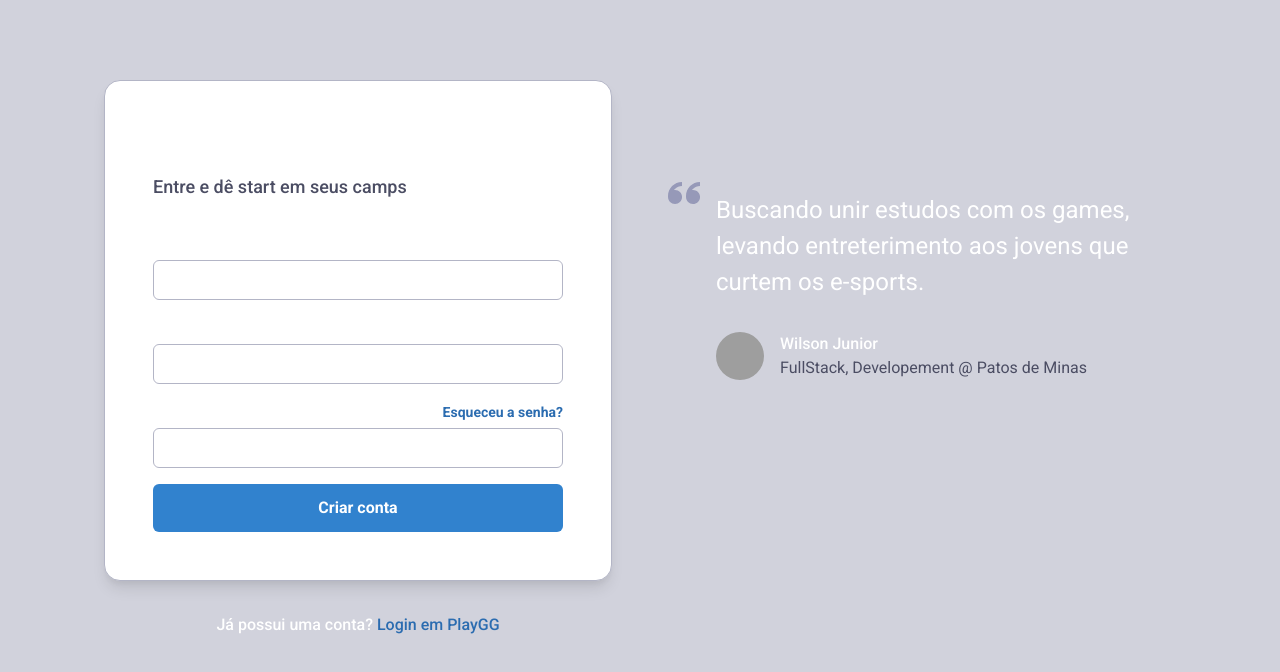
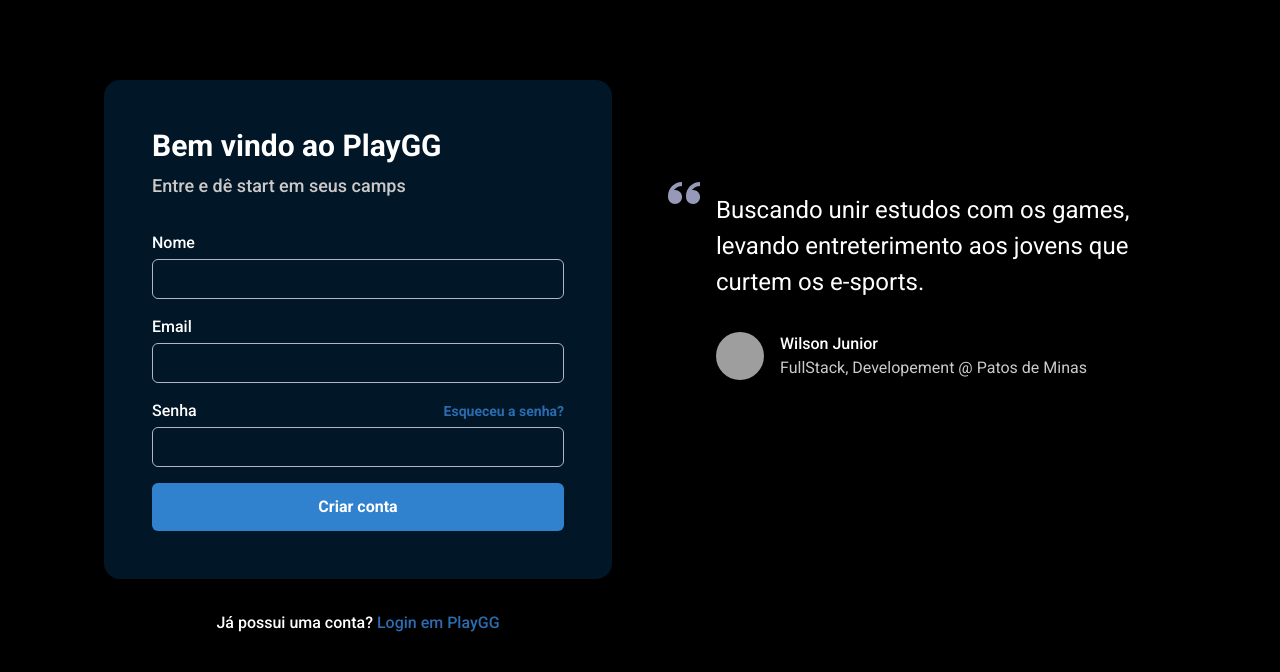
Before and after one commit to felipegomes08/playgg-frontend, a Next.js app: page /Cadastro in a window 1280 px wide. Shown: the top 672 px of the page. Built offline with nearby package versions, Linux system fonts and the light colour scheme; grey boxes are pictures that could not be loaded.

Commit message:
comit
comit

```diff
--- a/src/components/Cadastro/Testimonial.tsx
+++ b/src/components/Cadastro/Testimonial.tsx
@@ -25,7 +25,7 @@ export function Testimonial() {
             <Text as="cite" fontStyle="normal" fontWeight="medium">
               Wilson Junior
             </Text>
-            <Text color={mode('gray.600', 'gray.400')}>FullStack, Developement @ Patos de Minas</Text>
+            <Text color="#ccc9c9">FullStack, Developement @ Patos de Minas</Text>
           </Box>
         </HStack>
       </Box>
--- a/src/pages/Cadastro.tsx
+++ b/src/pages/Cadastro.tsx
@@ -18,16 +18,16 @@ import { Testimonial } from './../components/Cadastro/Testimonial'
 export default function Cadastro (){
 
     return(
-        <Box minH="100vh" bg={{ md: mode('gray.100', 'inherit') }}>
+        <Box minH="100vh" bg="black">
       <Box maxW="6xl" mx="auto" py={{ base: '10', md: '20' }} px={{ base: '4', md: '10' }}>
         <SimpleGrid columns={{ base: 1, lg: 2 }} spacing="14">
           <Box w="full" maxW="xl" mx="auto">
             <Box
-              bg={{ md: mode('white', 'gray.700') }}
+              bg="#011627"
               rounded={{ md: '2xl' }}
               p={{ base: '4', md: '12' }}
-              borderWidth={{ md: '1px' }}
-              borderColor={mode('gray.200', 'transparent')}
+              border= "none"
+
               shadow={{ md: 'lg' }}
             >
               {/* <Logo
@@ -40,7 +40,7 @@ export default function Cadastro (){
                 <Heading size="lg" mb="2" fontWeight="extrabold">
                   Bem vindo ao PlayGG
                 </Heading>
-                <Text fontSize="lg" color={mode('gray.600', 'gray.400')} fontWeight="medium">
+                <Text fontSize="lg" color="#ccc9c9" fontWeight="medium">
                   Entre e dê start em seus camps
                 </Text>
               </Box>
```
Also changed, not shown: package.json (+5 -5 lines), src/pages/cadastroequipe.tsx (added), src/pages/details.tsx (added), 1 other file (tests, documents, lock files or other folders).
